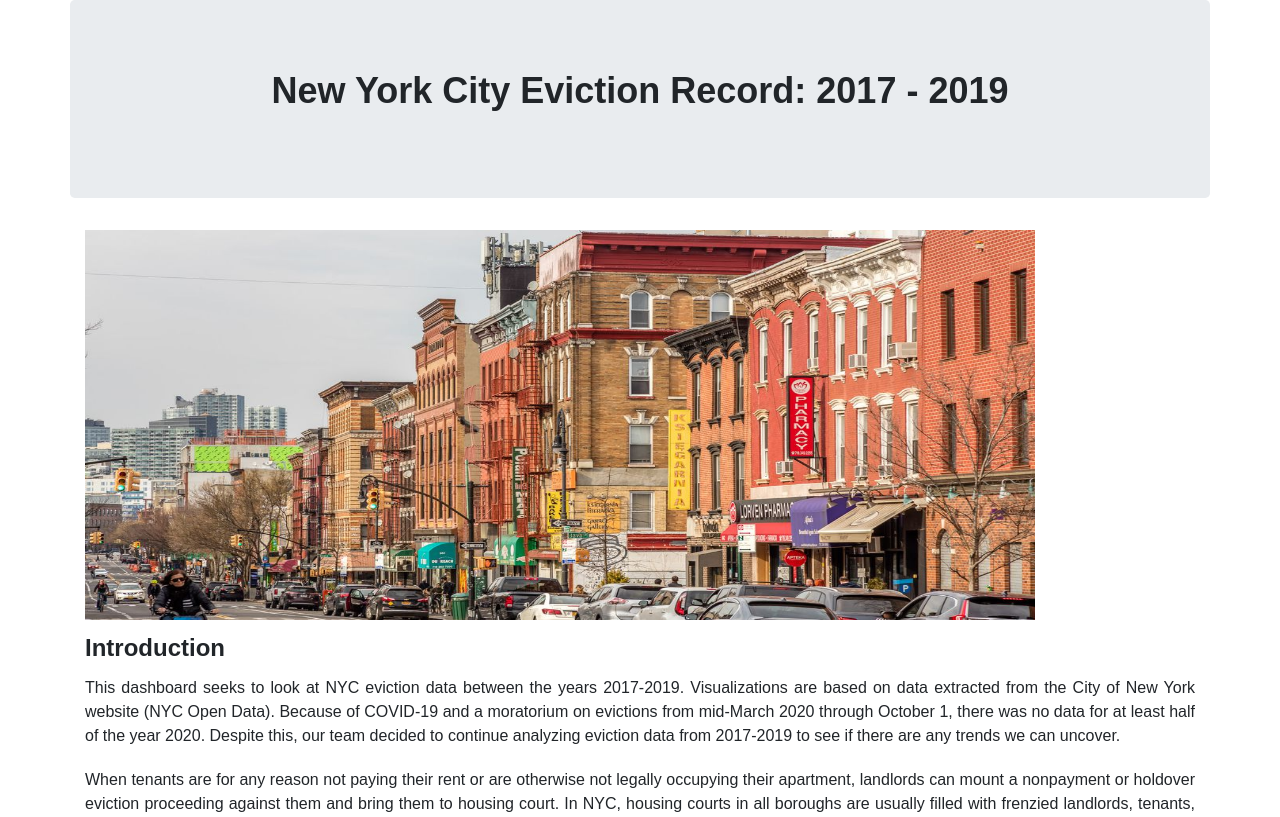
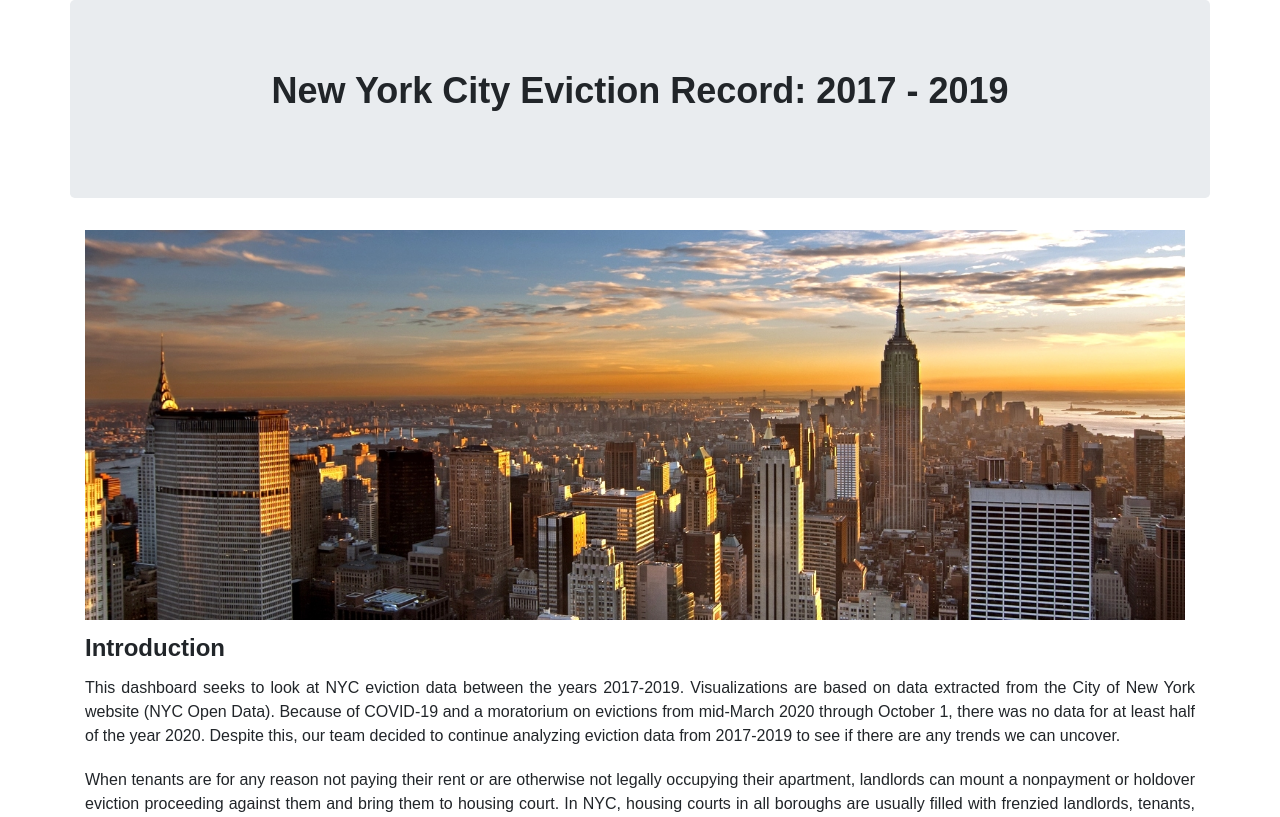
Before and after one commit to kamalnyc17/Project_TWO_NYC_Eviction, a Flask app: page / in a window 1280 px wide. Shown: the part 92-909 px from the top of the page. Run offline with Flask 2, Linux system fonts and the light colour scheme; some libraries are stand-ins or nearby versions.

Commit message:
new homepage picture

```diff
--- a/templates/index.html
+++ b/templates/index.html
@@ -54,7 +54,7 @@
     <div class="row">
       <div class="col-md-12">
         <img src="../static/images/Homepage-Top-Banner.jpg" alt="Home Page Top Banner"
-          style="padding-bottom: 10px;width:950px;height:400px;">
+          style="padding-bottom: 10px;width:1100px;height:400px;">
       </div>
     </div>
     <!-- introduction -->
```
Also changed, not shown: static/images/Homepage-Top-Banner.jpg.
